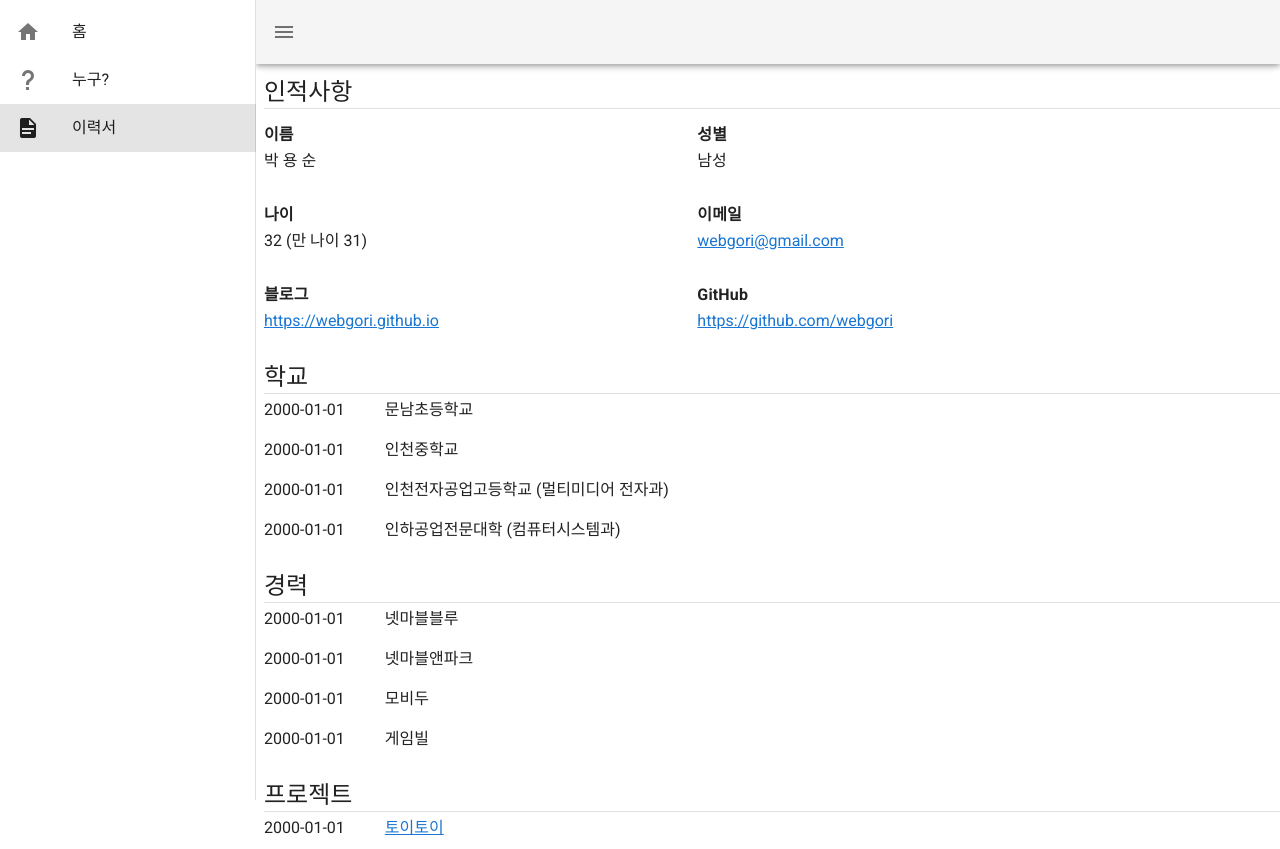
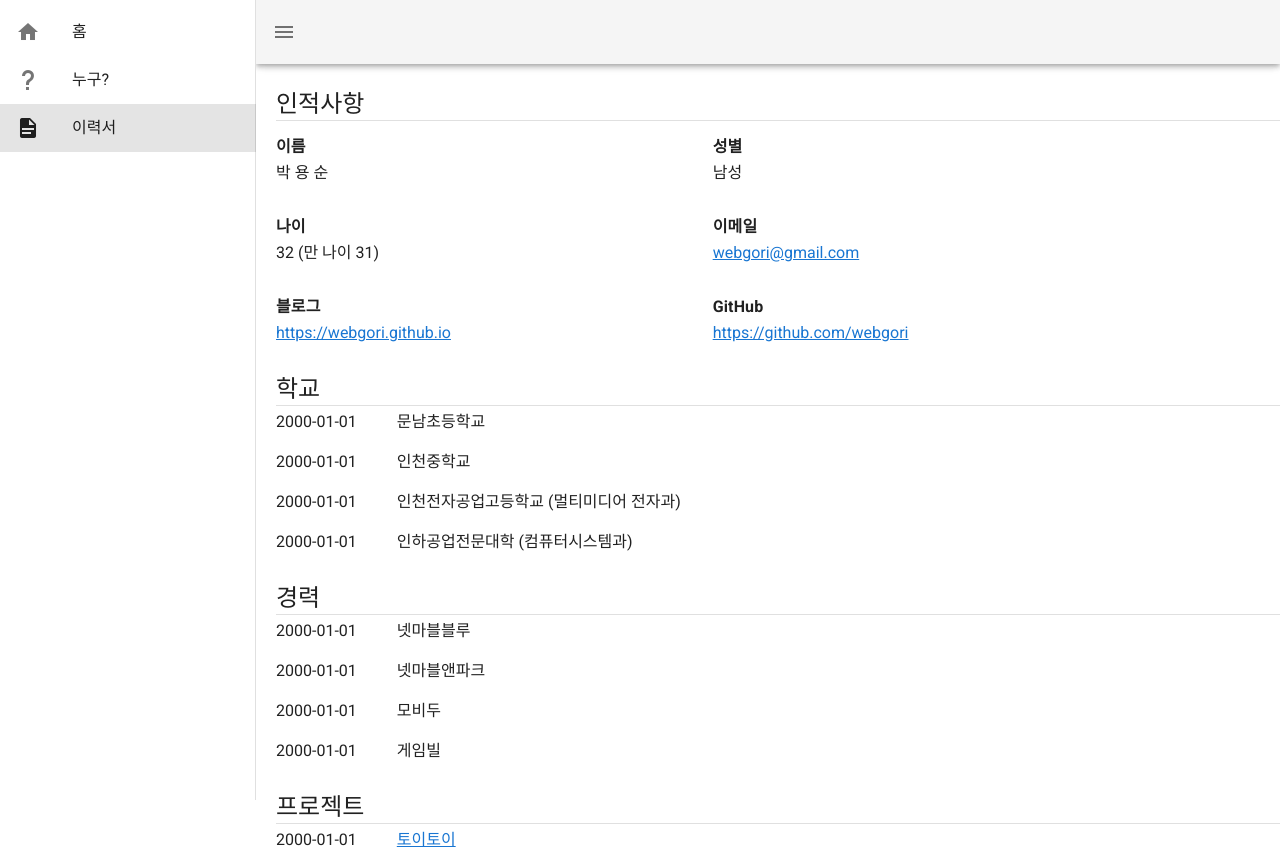
Before and after one commit to webgori/webgori-web, a Nuxt app: page /resume in a window 1280 px wide. Shown: the top 849 px of the page. Built offline with nearby package versions, Linux system fonts and the light colour scheme.

Commit message:
이력서 메뉴 수정

```diff
--- a/components/resume/Progress.vue
+++ b/components/resume/Progress.vue
@@ -12,7 +12,7 @@
       <v-col cols="9" lg="11">
         <v-progress-linear
           :value="item.value"
-          :buffer-value="100" />
+          :buffer-value="50" />
       </v-col>
     </v-row>
   </div>
--- a/pages/resume.vue
+++ b/pages/resume.vue
@@ -1,6 +1,6 @@
 <template>
   <v-row justify="center" class="fill-height">
-    <v-col cols="12" class="pl-5">
+    <v-col cols="12" class="ml-10 mt-3">
       <v-row class="mt-0">
         <v-col cols="12">
           <span class="text-h5">인적사항</span>
```
